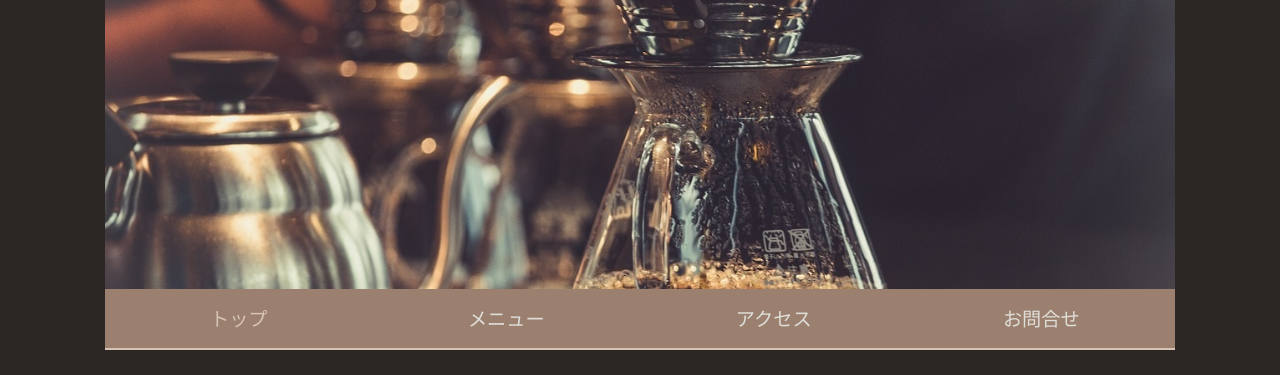
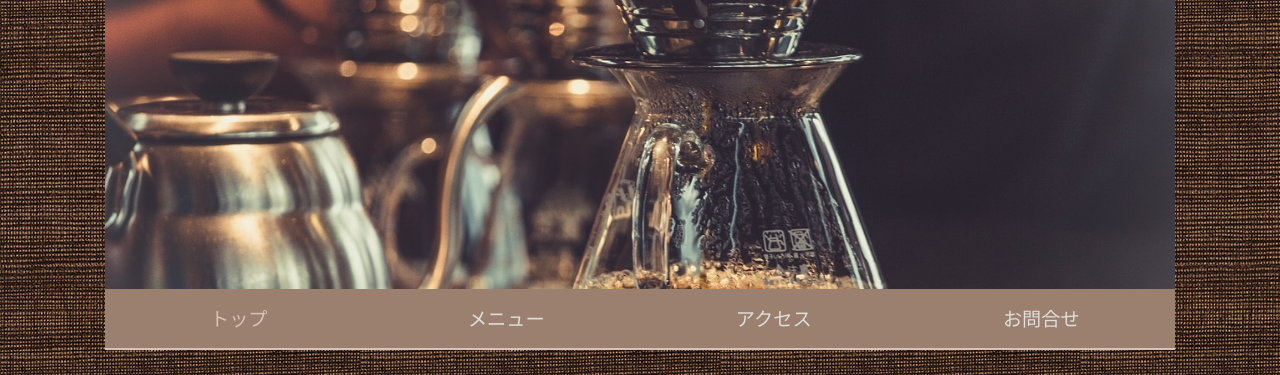
Before and after one commit to mizukikaihatsu/TamuraCoffe, a plain HTML site: page index.html in a window 1280 px wide. Shown: the part 95-470 px from the top of the page. Drawn offline with Linux system fonts and the light colour scheme.

Commit message:
background

```diff
--- a/styles/common.css
+++ b/styles/common.css
@@ -1,7 +1,7 @@
 @charset "UTF-8";
 /* ウィンドウ画面の背景色を設定 */
 body{
-    background-color:#2c2724 ;
+    background:  url(../images/hempbg.jpg);
     font-family: 'Sawarabi Gothic', sans-serif;
 }
 
```
Also changed, not shown: images/hempbg.jpg (added).
